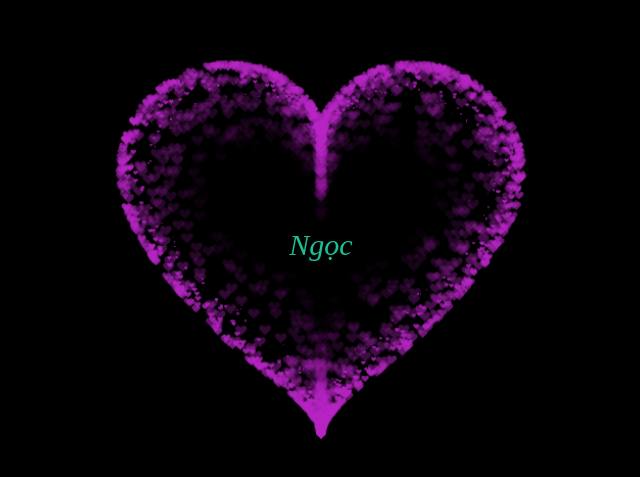
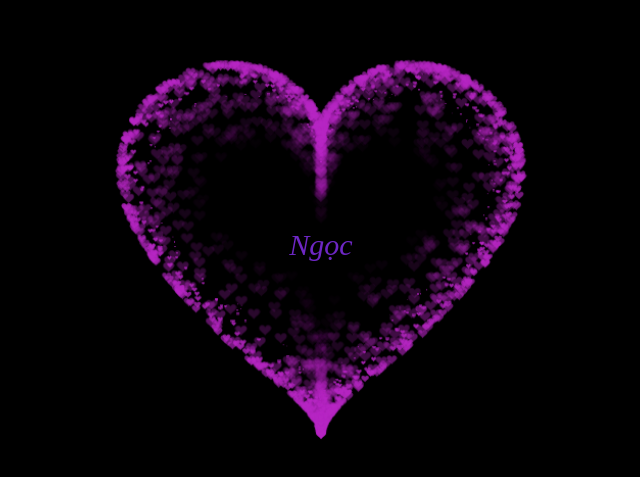
Before and after one commit to phamquangvinhpq/vinh, a plain HTML site: page index.html in a window 1280 px wide. Shown: the part 153-630 px from the top of the page, 319-959 px from the left. Drawn offline with Linux system fonts and the light colour scheme.

Commit message:
Update index.html

```diff
--- a/index.html
+++ b/index.html
@@ -323,7 +323,7 @@ var ParticlePool = (function() {
   <div class="center-text",
   style="background-color:rgb(0, 0, 0);
         width: 100%;
-        color: rgb(29, 192, 151);
+        color: rgb(110, 39, 196);
         height:100%;
         font-size: 30px;
         font-style: italic;
```
